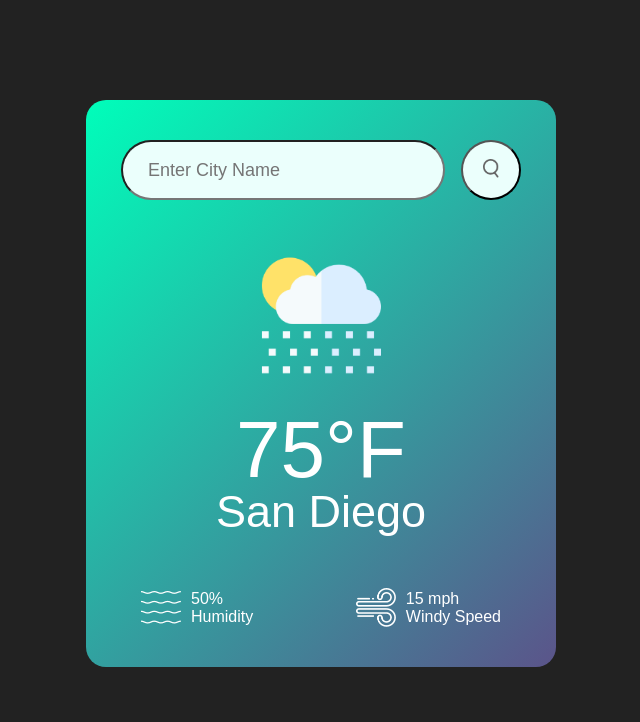
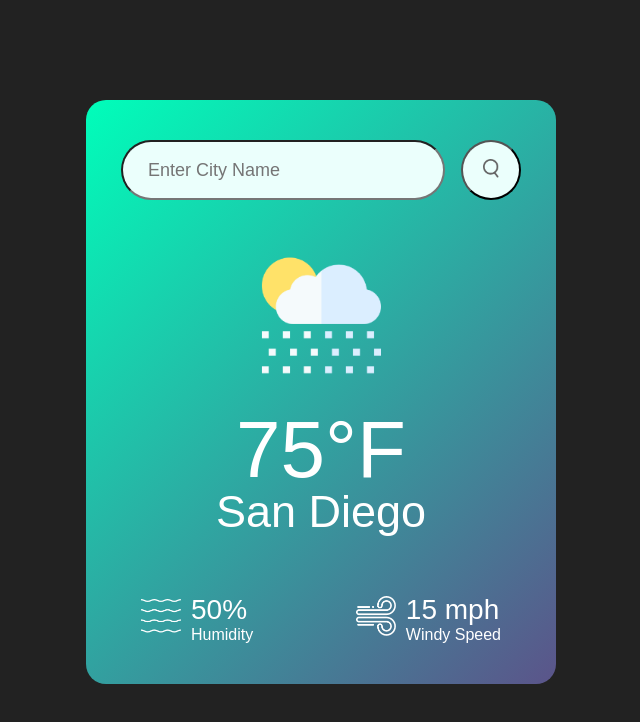
Before and after one commit to Domm6/Weather-App, a plain HTML site: page index.html in a window 1280 px wide. Shown: the whole page, without its empty margins (14-654 px from the left). Drawn offline with Linux system fonts and the light colour scheme.

Commit message:
style to wind and humidity

```diff
--- a/style.css
+++ b/style.css
@@ -88,3 +88,8 @@ body{
     width: 40px;
     margin-right: 10px;
 }
+
+.humidity, .wind{
+    font-size: 28px;
+    margin-top: 6px;
+}
```
